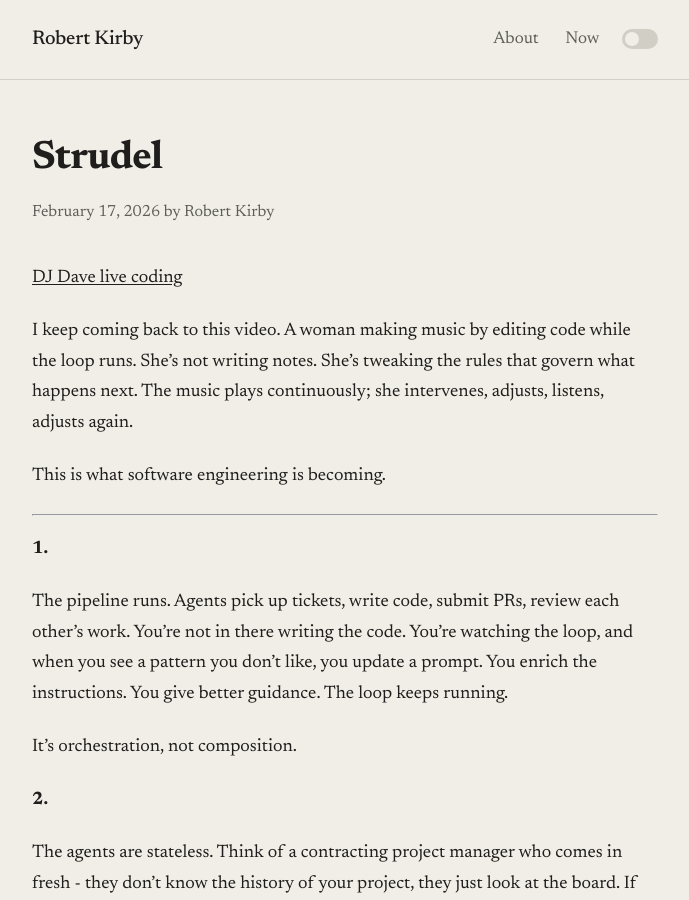
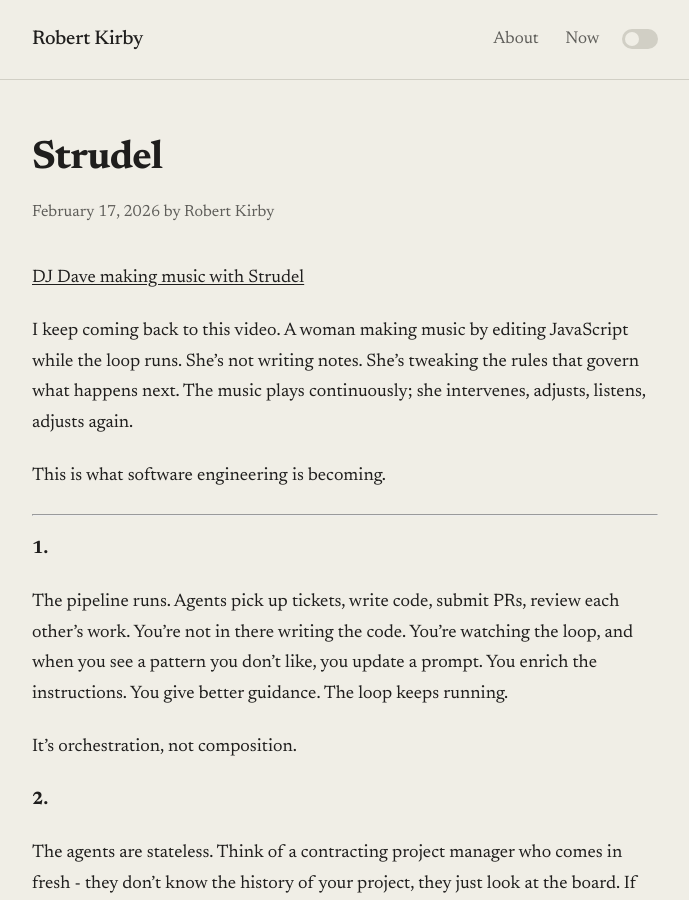
Before and after one commit to rob137/rob137.github.io, a Jekyll site: the page built from _posts/2026-02-17-strudel.md, in a window 1280 px wide and 900 px high. Shown: the whole window, without its empty margins (295-984 px from the left). Built offline with Jekyll 4.4.1, drawn with Linux system fonts in a browser that asks for light colours.

Commit message:
Clarify Strudel JS library reference

```diff
--- a/_posts/2026-02-17-strudel.md
+++ b/_posts/2026-02-17-strudel.md
@@ -6,9 +6,9 @@ tags: [ai, software]
 excerpt: "The loop runs. You tweak the rules."
 ---
 
-[DJ Dave live coding](https://www.youtube.com/watch?v=ZCcpWzhekEY)
+[DJ Dave making music with Strudel](https://www.youtube.com/watch?v=ZCcpWzhekEY)
 
-I keep coming back to this video. A woman making music by editing code while the loop runs. She's not writing notes. She's tweaking the rules that govern what happens next. The music plays continuously; she intervenes, adjusts, listens, adjusts again.
+I keep coming back to this video. A woman making music by editing JavaScript while the loop runs. She's not writing notes. She's tweaking the rules that govern what happens next. The music plays continuously; she intervenes, adjusts, listens, adjusts again.
 
 This is what software engineering is becoming.
 
```
